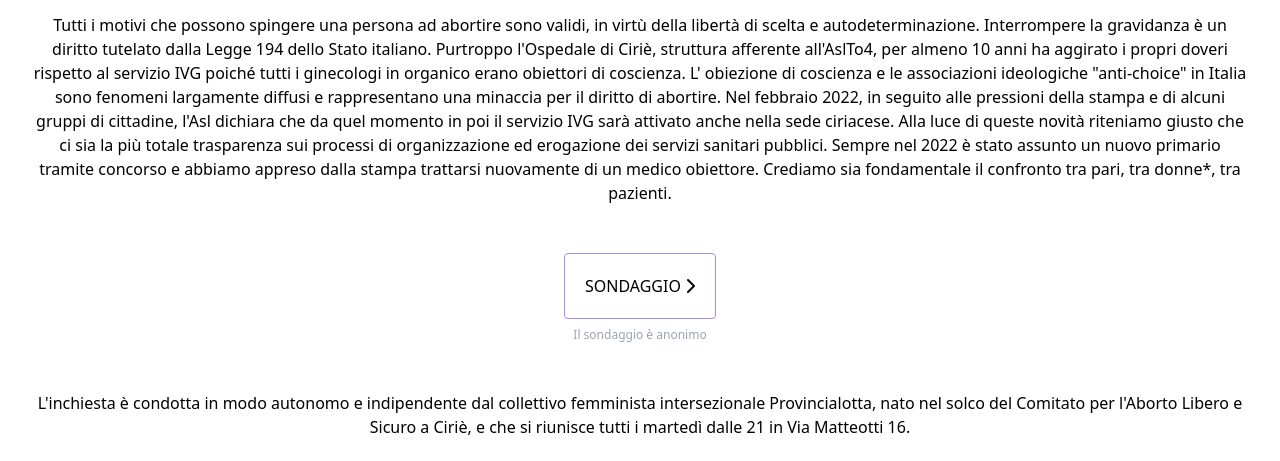
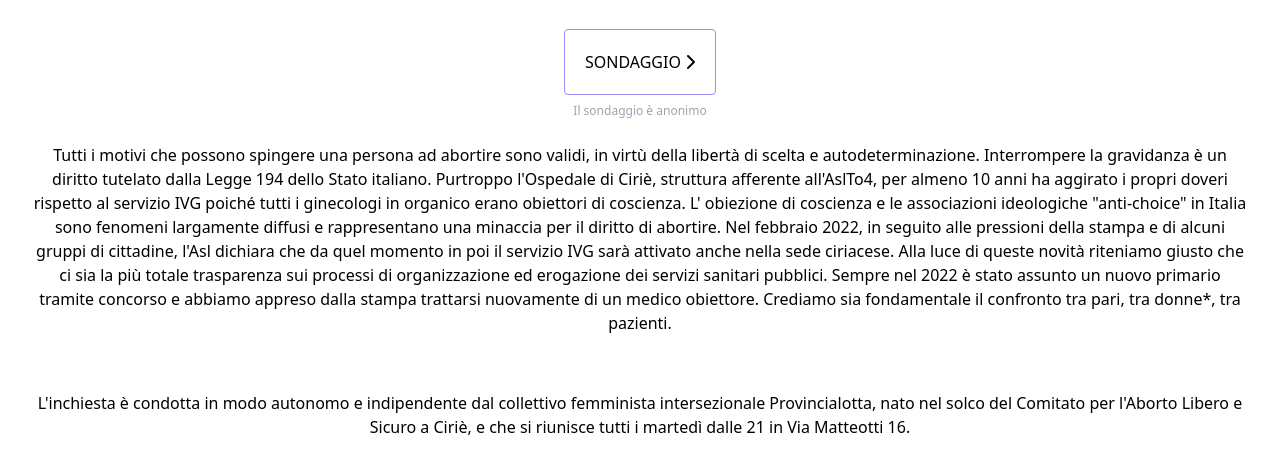
Before and after one commit to bakicchan-fe/bakicchan-fe.github.io, a plain HTML site: page index.html in a window 1280 px wide. Shown: the part 383-844 px from the top of the page. Drawn offline with nearby package versions, Linux system fonts and the light colour scheme.

Commit message:
Move button in the center of the page

```diff
--- a/index.html
+++ b/index.html
@@ -24,7 +24,15 @@
         Questo questionario d'inchiesta nasce dal bisogno di trasparenza,
         sicurezza e tutela delle donne* del territorio. Il form, completamente anonimo, pensato per non mettere a rischio la privacy di nessun*, ha lo scopo di raccogliere segnalazioni e testimonianze sull'effettiva attivazione del servizio IVG (interruzione volontaria di gravidanza) nell'ospedale di Ciriè e per fare chiarezza su una situazione grave come quella della ginecologia ciriacese. La raccolta dei dati e delle informazioni è finalizzata non solo a verificare che il servizio sia attivo, ma che avvenga anche nel rispetto dei tempi e delle consone modalità che esso richiede.</p>
 
-      <p class="mx-8 my-2 text-center">
+      <div class="flex flex-col items-center">
+        <button class="mt-6 border rounded p-5 border-violet-400 hover:bg-violet-400 hover:text-white uppercase"
+        >
+          Sondaggio <i class="fa-solid fa-chevron-right"></i>
+        </button>
+        <p class="mt-2 mb-6 text-gray-400 text-xs">Il sondaggio è anonimo</p>
+      </div>
+
+      <p class="mx-8 mb-2 text-center">
         Tutti i motivi che
         possono spingere una persona ad abortire sono validi, in virtù della
         libertà di scelta e autodeterminazione. Interrompere la gravidanza è un
@@ -45,14 +53,6 @@
         tra pazienti.
       </p>
 
-      <div class="flex flex-col items-center">
-        <button
-          class="mt-10 border rounded p-5 border-violet-400 hover:bg-violet-400 hover:text-white uppercase"
-        >
-          Sondaggio <i class="fa-solid fa-chevron-right"></i>
-        </button>
-        <p class="mt-2 text-gray-400 text-xs">Il sondaggio è anonimo</p>
-      </div>
       <!-- <h1 class="font-serif text-3xl text-center mt-12">Chi siamo</h1> -->
       <p class="mx-8 mt-12 mb-6 text-center">
         L'inchiesta è condotta in modo autonomo e indipendente dal collettivo
```
